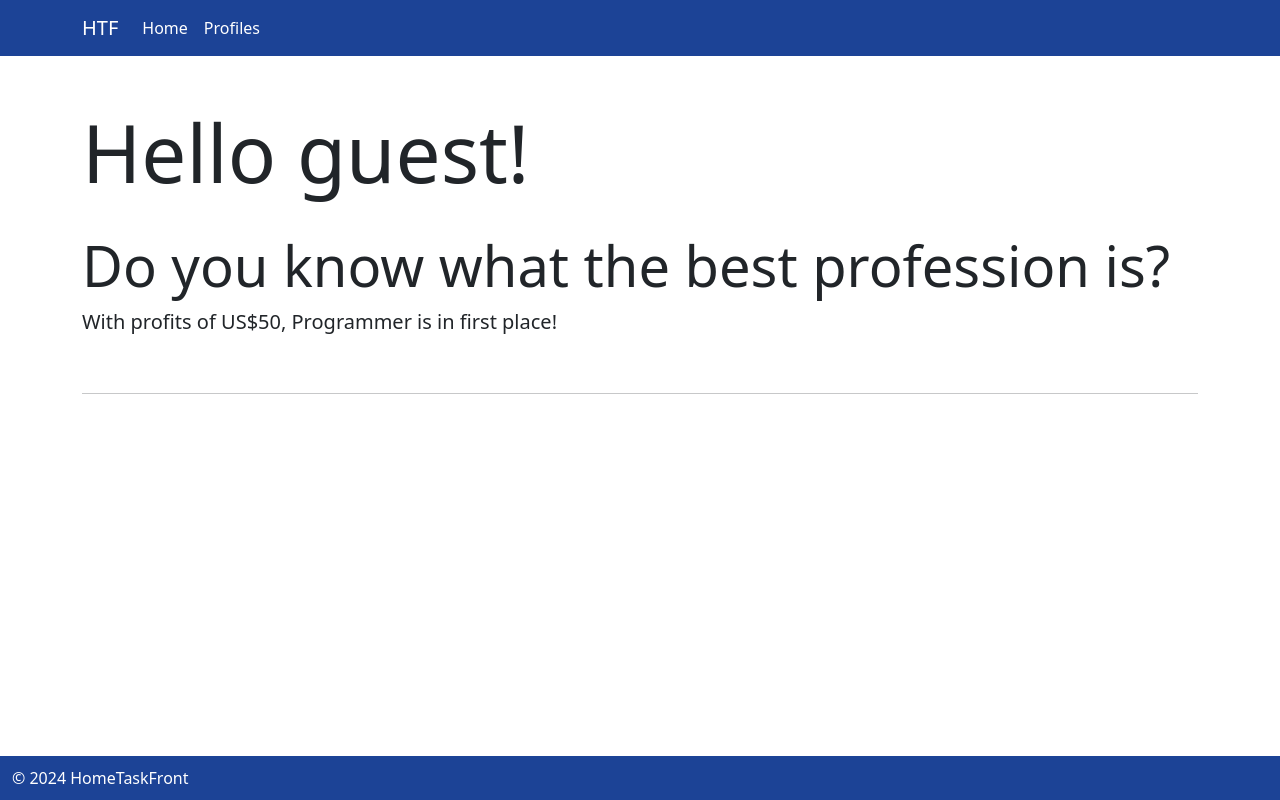
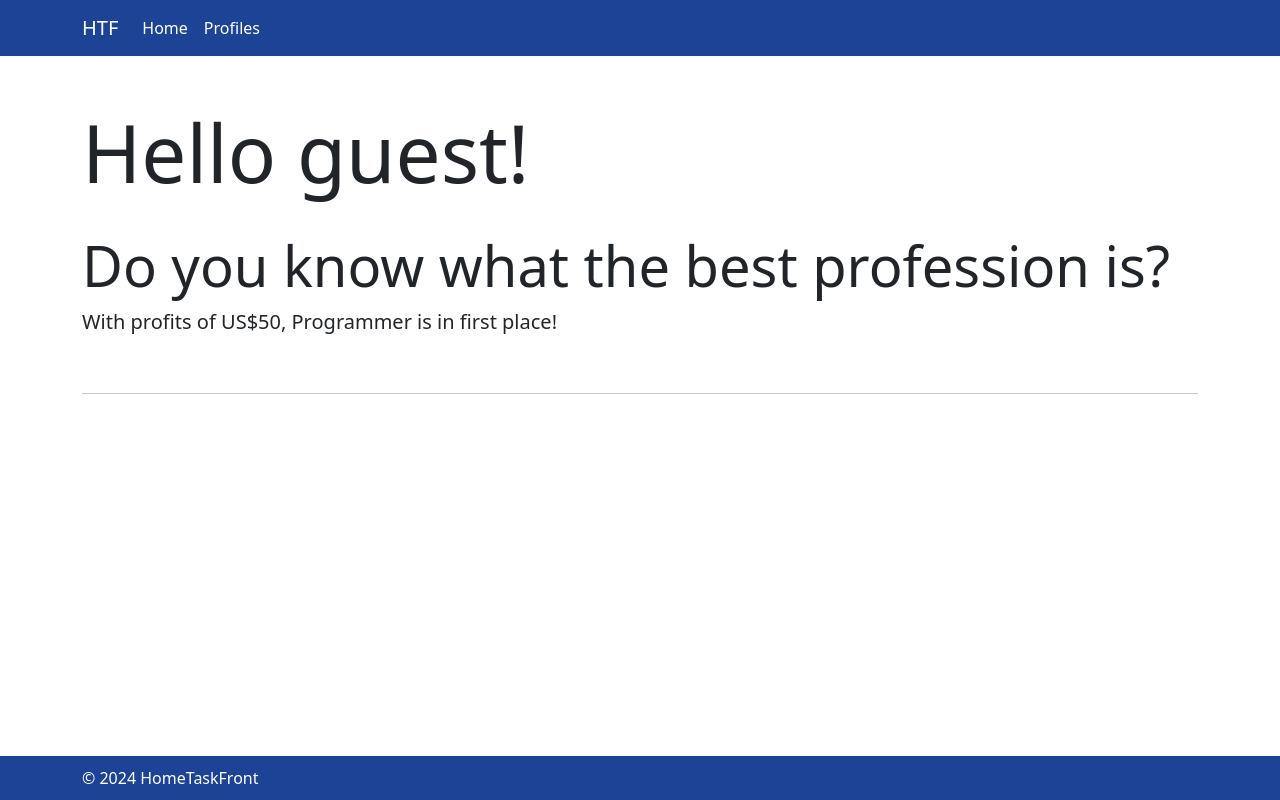
Before and after one commit to Fran99/blue-crm, a Vue app in the folder hometask-front/: page / in a window 1280 px wide. Built offline with nearby package versions, Linux system fonts and the light colour scheme; no server answers.

Commit message:
Fix little issue in the footer

```diff
--- a/hometask-front/src/App.vue
+++ b/hometask-front/src/App.vue
@@ -17,7 +17,7 @@ a {
   text-decoration: none!important;
 }
 
-.container-sm {
+.container-sm:not(#footer > div) {
   padding-bottom: 100px;
 }
 </style>
--- a/hometask-front/src/components/TheFooter.vue
+++ b/hometask-front/src/components/TheFooter.vue
@@ -10,7 +10,7 @@ const year = (new Date()).getFullYear();
   </footer>
 
   <nav id="footer" class="navbar fixed-bottom">
-    <div class="container-fluid">
+    <div class="container-sm">
       <p>&copy; {{ year }} HomeTaskFront</p>
     </div>
   </nav>
```
